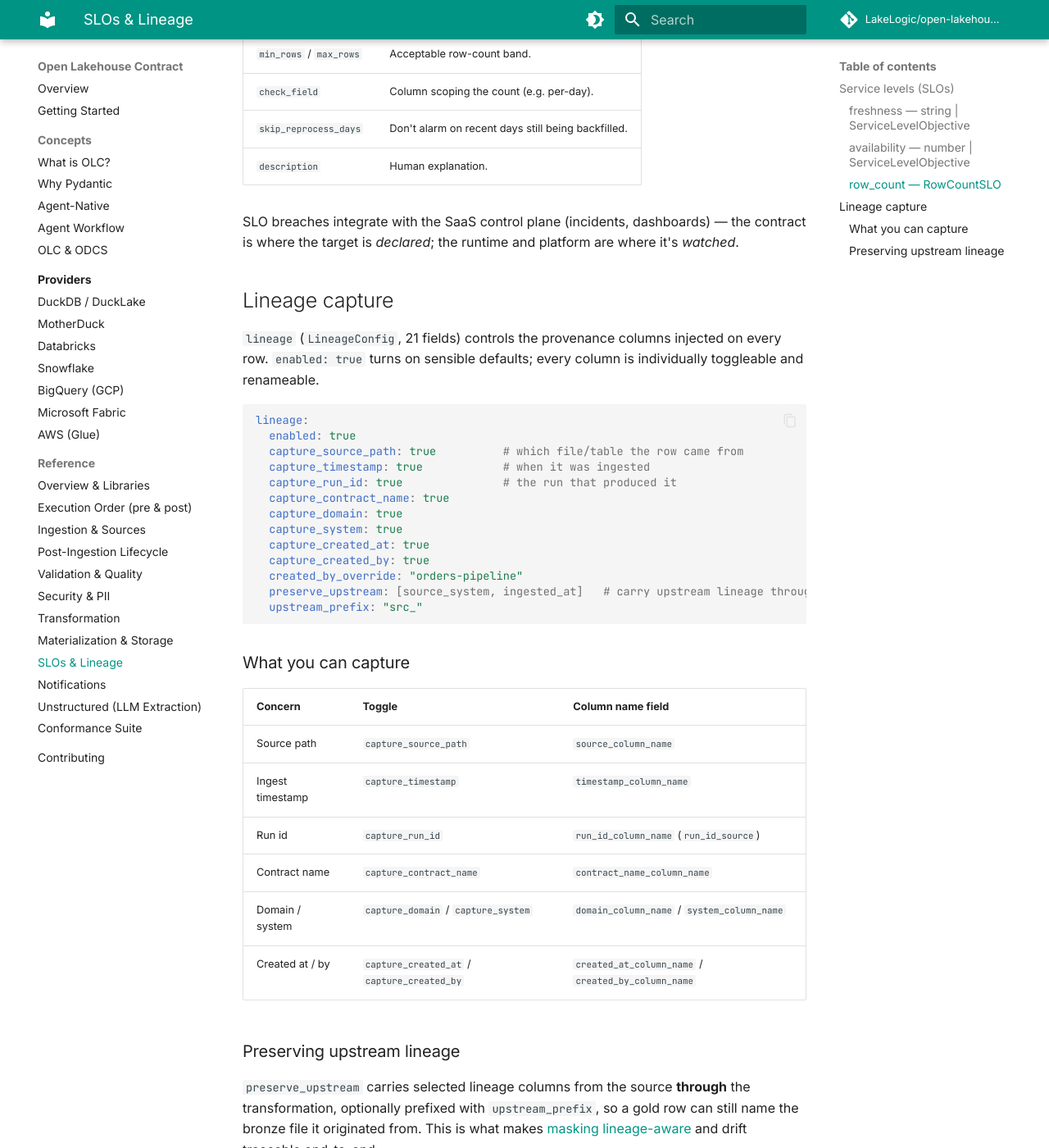
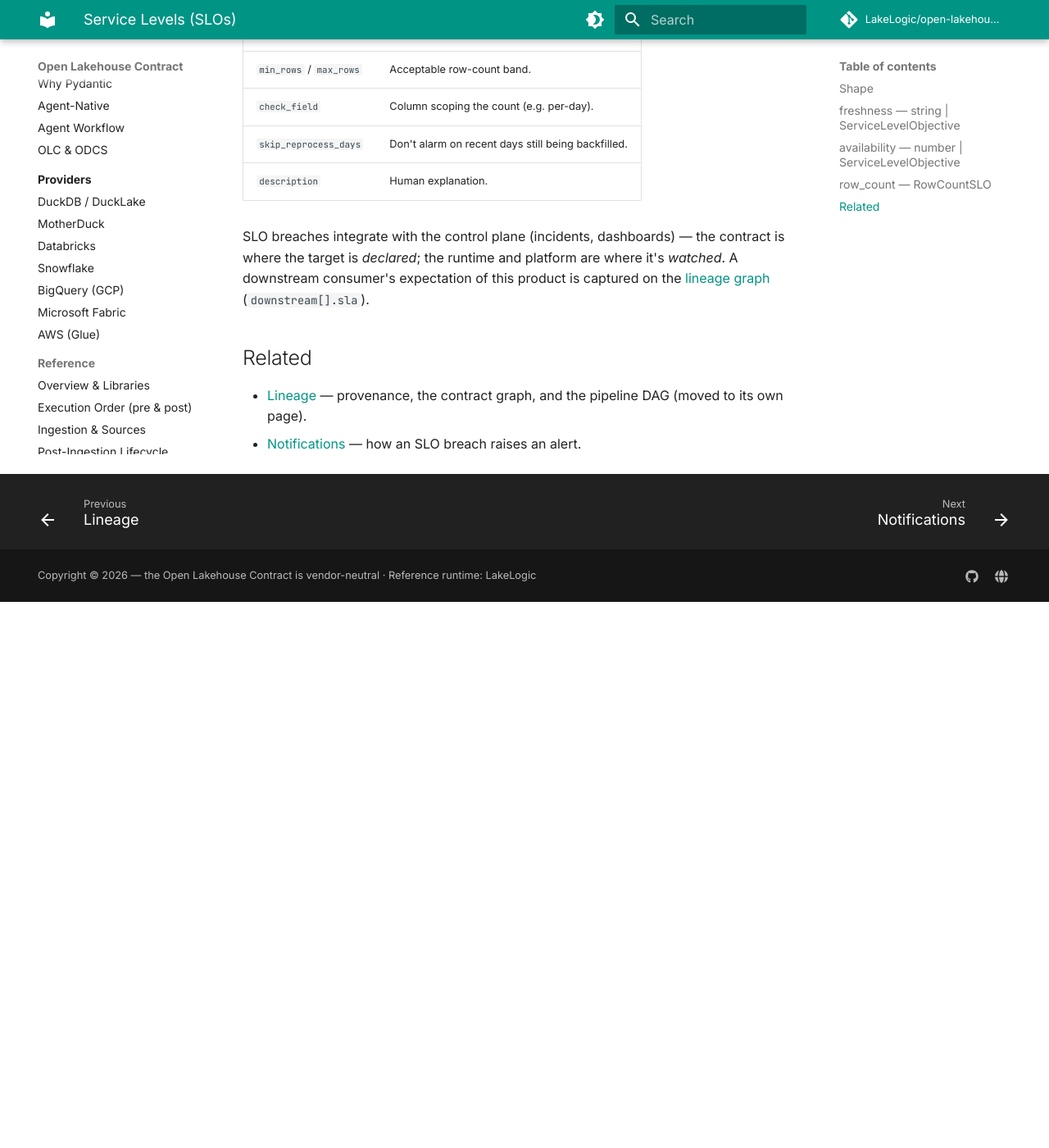
Before and after one commit to LakeLogic/open-lakehouse-contract, an MkDocs documentation site: the page built from docs/reference/slo.md, in a window 1280 px wide and 1400 px high, scrolled down 1285 px. Shown: the whole window at 82% size. Built offline with MkDocs 1.6.1 and Material for MkDocs 9.7.7, drawn with Linux system fonts in a browser that asks for light colours; comment, search, counter and statistics services are not loaded; after the commit the page ends 2019 px from its top, so only the background shows below that; some of the changed text lies outside the part shown.

Commit message:
docs: give Lineage its own page + add graph & Airflow-style DAG lineage
Split lineage out of the SLO page into a dedicated reference/lineage.md covering all
three levels, two of which were previously undocumented:
  1. Row provenance   — the lineage: columns (moved from the SLO page)
  2. Contract graph   — source / links / upstream / downstream[DownstreamConsumer]
                        (inputs + first-class consumers for impact analysis) — NEW
  3. Pipeline DAG     — system-level depends_on + external_sources compiled to an
                        Airflow/Dagster/Composer schedule, with a mermaid DAG — NEW
slo.md retitled 'Service Levels (SLOs)' and slimmed to SLOs only. Nav split into
Lineage + Service Levels; schema.md field-reference links + labels re-pointed;
deduped the links row. Builds clean under mkdocs build --strict.

````diff
--- a/docs/reference/slo.md
+++ b/docs/reference/slo.md
@@ -1,11 +1,11 @@
-# SLOs & Lineage
+# Service Levels (SLOs)
 
-A data product isn't done when it materializes — it has to stay fresh, complete, and traceable. OLC declares **service-level objectives** (`service_levels`) and **lineage capture** (`lineage`) as first-class parts of the contract.
+A data product isn't done when it materializes — it has to *stay* fresh and complete. OLC declares **service-level objectives** (`service_levels`) as a first-class part of the contract: the freshness, availability, and volume targets the data must keep meeting.
 
 !!! abstract "Powered by"
-    `ServiceLevel` and `LineageConfig` are **Pydantic** models. SLO checks run as engine queries (**PySpark** / **duckdb** / **polars**) after materialization; breaches raise [notifications](notifications.md). Lineage columns are injected into the output frame by the same engine, so provenance is physically present in every table.
+    `ServiceLevel` is a **Pydantic** model. SLO checks run as engine queries (**PySpark** / **duckdb** / **polars**) after materialization; breaches raise [notifications](notifications.md) and feed the control plane's incidents/dashboards.
 
-## Service levels (SLOs)
+## Shape
 
 ```yaml
 service_levels:
@@ -22,7 +22,7 @@
     description: "Daily volume sanity."
 ```
 
-### `freshness` — `string | ServiceLevelObjective`
+## `freshness` — `string | ServiceLevelObjective`
 
 How recent the data must be. Shorthand as a duration string (`"6h"`), or the full form:
 
@@ -32,11 +32,11 @@
 | `field` | The column measured against `now()`. |
 | `description` | Human explanation, surfaced on breach. |
 
-### `availability` — `number | ServiceLevelObjective`
+## `availability` — `number | ServiceLevelObjective`
 
 The success-rate target (e.g. `0.999`), or a full objective with a description.
 
-### `row_count` — `RowCountSLO`
+## `row_count` — `RowCountSLO`
 
 Volume expectations, with reprocess-awareness:
 
@@ -47,42 +47,9 @@
 | `skip_reprocess_days` | Don't alarm on recent days still being backfilled. |
 | `description` | Human explanation. |
 
-SLO breaches integrate with the SaaS control plane (incidents, dashboards) — the contract is where the target is *declared*; the runtime and platform are where it's *watched*.
+SLO breaches integrate with the control plane (incidents, dashboards) — the contract is where the target is *declared*; the runtime and platform are where it's *watched*. A downstream consumer's expectation of this product is captured on the [lineage graph](lineage.md#2-contract-level-lineage-graph) (`downstream[].sla`).
 
-## Lineage capture
+## Related
 
-`lineage` (`LineageConfig`, 21 fields) controls the provenance columns injected on every row. `enabled: true` turns on sensible defaults; every column is individually toggleable and renameable.
-
-```yaml
-lineage:
-  enabled: true
-  capture_source_path: true          # which file/table the row came from
-  capture_timestamp: true            # when it was ingested
-  capture_run_id: true               # the run that produced it
-  capture_contract_name: true
-  capture_domain: true
-  capture_system: true
-  capture_created_at: true
-  capture_created_by: true
-  created_by_override: "orders-pipeline"
-  preserve_upstream: [source_system, ingested_at]   # carry upstream lineage through
-  upstream_prefix: "src_"
-```
-
-### What you can capture
-
-| Concern | Toggle | Column name field |
-|---|---|---|
-| Source path | `capture_source_path` | `source_column_name` |
-| Ingest timestamp | `capture_timestamp` | `timestamp_column_name` |
-| Run id | `capture_run_id` | `run_id_column_name` (`run_id_source`) |
-| Contract name | `capture_contract_name` | `contract_name_column_name` |
-| Domain / system | `capture_domain` / `capture_system` | `domain_column_name` / `system_column_name` |
-| Created at / by | `capture_created_at` / `capture_created_by` | `created_at_column_name` / `created_by_column_name` |
-
-### Preserving upstream lineage
-
-`preserve_upstream` carries selected lineage columns from the source **through** the transformation, optionally prefixed with `upstream_prefix`, so a gold row can still name the bronze file it originated from. This is what makes [masking lineage-aware](security.md#masking-is-lineage-aware) and drift traceable end-to-end.
-
-!!! note "Why lineage in the contract"
-    Putting provenance in the contract (not an external catalog scan) means every row is *self-describing*: you can answer "where did this come from, which run, was it masked" from the data itself, on any platform, without a separate lineage service.
+- [Lineage](lineage.md) — provenance, the contract graph, and the pipeline DAG (moved to its own page).
+- [Notifications](notifications.md) — how an SLO breach raises an alert.
--- a/mkdocs.yml
+++ b/mkdocs.yml
@@ -74,7 +74,8 @@
       - Security & PII: reference/security.md
       - Transformation: reference/transformation.md
       - Materialization & Storage: reference/materialization.md
-      - SLOs & Lineage: reference/slo.md
+      - Lineage: reference/lineage.md
+      - Service Levels (SLOs): reference/slo.md
       - Notifications: reference/notifications.md
       - Unstructured (LLM Extraction): reference/extraction.md
       - Conformance Suite: reference/conformance.md
````
Also changed, not shown: docs/reference/lineage.md (added, +167 -0 lines), docs/reference/schema.md (+7 -6 lines).
